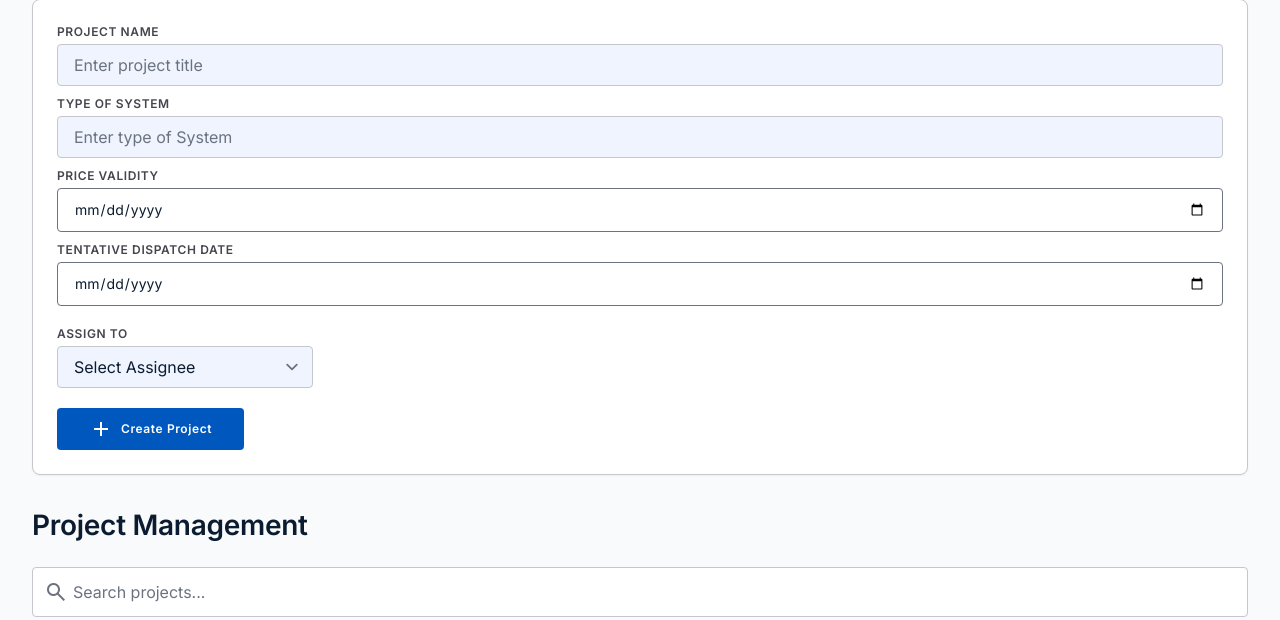
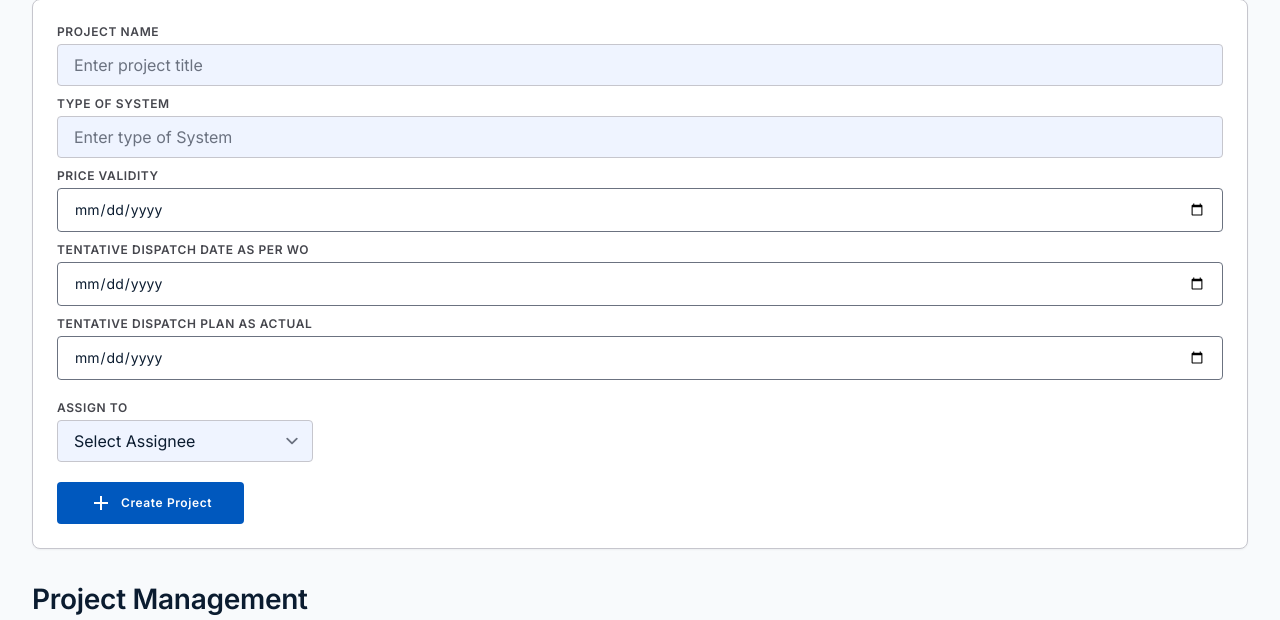
Before and after one commit to karmapatel/Task-Management-Web-App, a Flask app: page /projects in a window 1280 px wide. Shown: the part 148-768 px from the top of the page. Run offline with Flask 3, Linux system fonts and the light colour scheme; the visitor is signed in with stand-in values (Sample User, id 1); some libraries are stand-ins or nearby versions.

Commit message:
Refactor: DB Model

```diff
--- a/app.py
+++ b/app.py
@@ -44,8 +44,9 @@ class Project(db.Model):
     assigned_to = db.Column(db.Integer,db.ForeignKey('user.id'),nullable=False)
     assigned_by = db.Column(db.Integer,db.ForeignKey('user.id'),nullable=False)
     price_validity = db.Column(db.Date,nullable=True)
-    tentative_dispatch_date = db.Column(db.Date,nullable=False)
-    sys_type = db.Column(db.String(200),nullable=False)
+    tentative_dispatch_date_wo = db.Column(db.Date,nullable=True)
+    tentative_dispatch_plan_actual = db.Column(db.Date,nullable=True)
+    sys_type = db.Column(db.String(200),nullable=True)
     tasks = db.relationship('Task',backref='project',lazy=True,cascade='all, delete')
     assignee = db.relationship('User',foreign_keys=[assigned_to],backref='assigned_projects')
     creator = db.relationship('User',foreign_keys=[assigned_by],backref='created_projects')
@@ -115,7 +116,7 @@ def export_data():
     # --- Sheet 1: Projects ---
     ws_p = wb.active
     ws_p.title = "Projects"
-    ws_p.append(["Sr No.","Project Name", "Assigned By", "Assigned To", "Type Of System", "Price Validity", "Tentative Dispatch Date", "Total Tasks", "Pending", "Completed", "Created Date", "Due Date", "Completed Date"])
+    ws_p.append(["Sr No.","Project Name", "Assigned By", "Assigned To", "Type Of System", "Price Validity", "Tentative Dispatch Date as per WO", "Tentative Dispatch Plan as Actual","Total Tasks", "Pending", "Completed", "Created Date", "Due Date", "Completed Date"])
     for cell in ws_p[1]:
         cell.font = Font(bold=True)
 
@@ -143,7 +144,8 @@ def export_data():
             p.assignee.name,   # Assigned To
             p.sys_type,
             p.price_validity,
-            p.tentative_dispatch_date,
+            p.tentative_dispatch_date_wo,
+            p.tentative_dispatch_plan_actual,
             len(p.tasks),
             pending,
             completed,
@@ -161,6 +163,7 @@ def export_data():
                 f"{t.title}",
                 "",
                 "", "",
+                "",
                 "",
                 "",
                 "",                                      # Total Tasks (blank for task rows)
@@ -471,7 +474,8 @@ def add_project():
     project_name = request.form.get("project_name")
     assigned_to_name = request.form.get("to")
     price_validity = request.form.get('price_validity')
-    tentative_dispatch_date = request.form.get('tdd')
+    tentative_dispatch_date_wo = request.form.get('tdd')
+    tentative_dispatch_plan_actual = request.form.get('tdp')
     sys_type = request.form.get('sys_type')
 
     if not project_name:
@@ -486,9 +490,12 @@ def add_project():
         flash('Please Add Price Validity')
         return redirect(url_for('projects'))
 
-    if not tentative_dispatch_date:
-        flash('Please Add Tentative Dispatch Date')
+    if not tentative_dispatch_date_wo:
+        flash('Please Add Tentative Dispatch Date as per WO')
         return redirect(url_for('projects'))
+
+    if not tentative_dispatch_plan_actual:
+        flash('Please Add Tentative dispatch plan as Actual')
 
     if not sys_type:
         flash('Please Add Type of System')
@@ -514,7 +521,8 @@ def add_project():
             assigned_to=assigned_user.id,
             assigned_by=session["user_id"],
             price_validity=price_validity,
-            tentative_dispatch_date=tentative_dispatch_date,
+            tentative_dispatch_date_wo=tentative_dispatch_date_wo,
+            tentative_dispatch_plan_actual=tentative_dispatch_plan_actual,
             sys_type=sys_type
         )
 
@@ -644,15 +652,21 @@ def admin_update_project(project_id):
 
     price_validity = request.form.get("price_validity")
     dispatch_date = request.form.get("dispatch_date")
+    dispatch_date_actual = request.form.get("dispatch_date_actual")
 
     project.price_validity = (
         datetime.strptime(price_validity, "%Y-%m-%d").date()
         if price_validity else None
     )
 
-    project.tentative_dispatch_date = (
+    project.tentative_dispatch_date_wo = (
         datetime.strptime(dispatch_date, "%Y-%m-%d").date()
         if dispatch_date else None
+    )
+
+    project.tentative_dispatch_plan_actual = (
+        datetime.strptime(dispatch_date_actual, "%Y-%m-%d").date()
+        if dispatch_date_actual else None
     )
 
     db.session.commit()
@@ -718,7 +732,8 @@ def admin_project_data(project_id):
         "assigned_to": project.assigned_to,
         "sys_type": project.sys_type,
         "price_validity": project.price_validity.strftime("%Y-%m-%d") if project.price_validity else "",
-        "dispatch_date": project.tentative_dispatch_date.strftime("%Y-%m-%d") if project.tentative_dispatch_date else "",
+        "dispatch_date": project.tentative_dispatch_date_wo.strftime("%Y-%m-%d") if project.tentative_dispatch_date_wo else "",
+        "dispatch_date_actual": project.tentative_dispatch_plan_actual.strftime("%Y-%m-%d") if project.tentative_dispatch_plan_actual else "",
 
         "users": [
             {
--- a/templates/projects.html
+++ b/templates/projects.html
@@ -283,10 +283,15 @@
                     class="w-full h-11 px-md border-input-border border rounded-lg focus:ring-2 focus:ring-secondary/20 focus:border-secondary outline-none transition-all text-body-md"
                     name="price_validity" type="date" />
                 <label class="block font-label-md text-label-md text-on-surface-variant mb-xs uppercase" style="margin-top: 10px;">
-                    Tentative Dispatch Date</label>
+                    Tentative Dispatch Date as per WO</label>
                 <input
                     class="w-full h-11 px-md border-input-border border rounded-lg focus:ring-2 focus:ring-secondary/20 focus:border-secondary outline-none transition-all text-body-md"
                     name="tdd" type="date" />
+                <label class="block font-label-md text-label-md text-on-surface-variant mb-xs uppercase" style="margin-top: 10px;">
+                    Tentative Dispatch Plan as Actual</label>
+                <input
+                    class="w-full h-11 px-md border-input-border border rounded-lg focus:ring-2 focus:ring-secondary/20 focus:border-secondary outline-none transition-all text-body-md"
+                    name="tdp" type="date" />
             <div class="w-full md:w-64" style="margin-top: 20px;">
                 <label class="block font-label-md text-label-md text-on-surface-variant mb-xs uppercase">Assign
                     To</label>
@@ -443,7 +448,10 @@
 <span class="font-body-md text-[12px] text-on-surface-variant">Price Validity: {{pr.price_validity}}</span>
 </div>
 <div class="flex flex-wrap items-center gap-md mt-xs">
-<span class="font-body-md text-[12px] text-on-surface-variant">Tentative Dispatch Date: {{pr.tentative_dispatch_date}}</span>
+<span class="font-body-md text-[12px] text-on-surface-variant">Tentative Dispatch Date as per WO: {{pr.tentative_dispatch_date_wo}}</span>
+</div>
+<div class="flex flex-wrap items-center gap-md mt-xs">
+<span class="font-body-md text-[12px] text-on-surface-variant">Tentative Dispatch Plan as Actual: {{pr.tentative_dispatch_plan_actual}}</span>
 </div>
 </div>
 </div>
@@ -555,7 +563,10 @@
 <span class="font-body-md text-[12px] text-on-surface-variant">Price Validity: {{pr.price_validity}}</span>
 </div>
 <div class="flex flex-wrap items-center gap-md mt-xs">
-<span class="font-body-md text-[12px] text-on-surface-variant">Tentative Dispatch Date: {{pr.tentative_dispatch_date}}</span>
+<span class="font-body-md text-[12px] text-on-surface-variant">Tentative Dispatch Date as per WO: {{pr.tentative_dispatch_date_wo}}</span>
+</div>
+<div class="flex flex-wrap items-center gap-md mt-xs">
+<span class="font-body-md text-[12px] text-on-surface-variant">Tentative Dispatch Plan as Actual: {{pr.tentative_dispatch_plan_actual}}</span>
 </div>
 </div>
 </div>
@@ -683,7 +694,10 @@ Project Row 2 (Completed)
 <span class="font-body-md text-[12px] text-on-surface-variant">Price Validity: {{pr.price_validity}}</span>
 </div>
 <div class="flex flex-wrap items-center gap-md mt-xs">
-<span class="font-body-md text-[12px] text-on-surface-variant">Tentative Dispatch Date: {{pr.tentative_dispatch_date}}</span>
+<span class="font-body-md text-[12px] text-on-surface-variant">Tentative Dispatch Date as per WO: {{pr.tentative_dispatch_date_wo}}</span>
+</div>
+<div class="flex flex-wrap items-center gap-md mt-xs">
+<span class="font-body-md text-[12px] text-on-surface-variant">Tentative Dispatch Plan as Actual: {{pr.tentative_dispatch_plan_actual}}</span>
 </div>
 </div>
 </div>
@@ -760,7 +774,10 @@ Project Row 2 (Completed)
 <span class="font-body-md text-[12px] text-on-surface-variant">Price Validity: {{pr.price_validity}}</span>
 </div>
 <div class="flex flex-wrap items-center gap-md mt-xs">
-<span class="font-body-md text-[12px] text-on-surface-variant">Tentative Dispatch Date: {{pr.tentative_dispatch_date}}</span>
+<span class="font-body-md text-[12px] text-on-surface-variant">Tentative Dispatch Date as per WO: {{pr.tentative_dispatch_date_wo}}</span>
+</div>
+<div class="flex flex-wrap items-center gap-md mt-xs">
+<span class="font-body-md text-[12px] text-on-surface-variant">Tentative Dispatch Plan as Actual: {{pr.tentative_dispatch_plan_actual}}</span>
 </div>
 </div>
 </div>
```
Also changed, not shown: templates/admin.html (+7 -2 lines).
